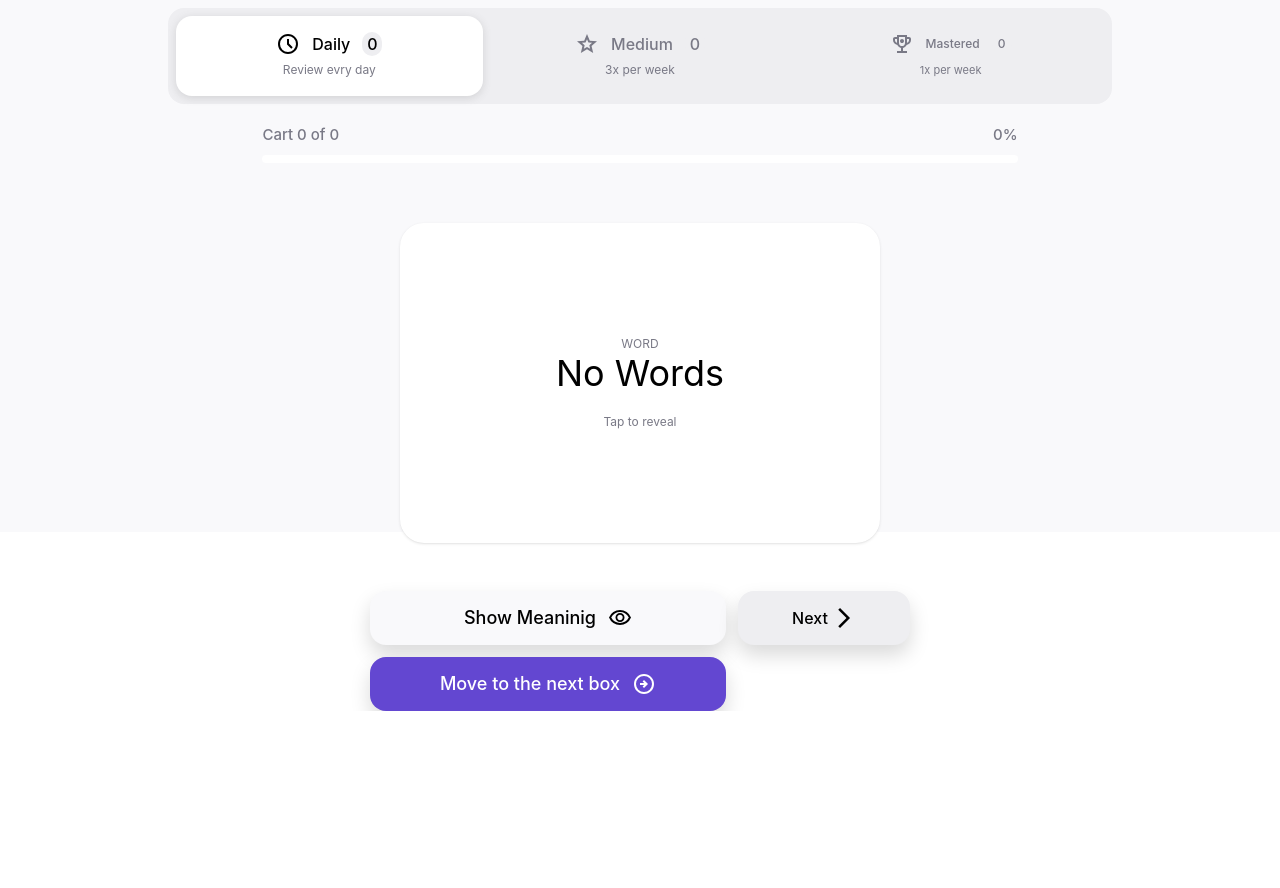
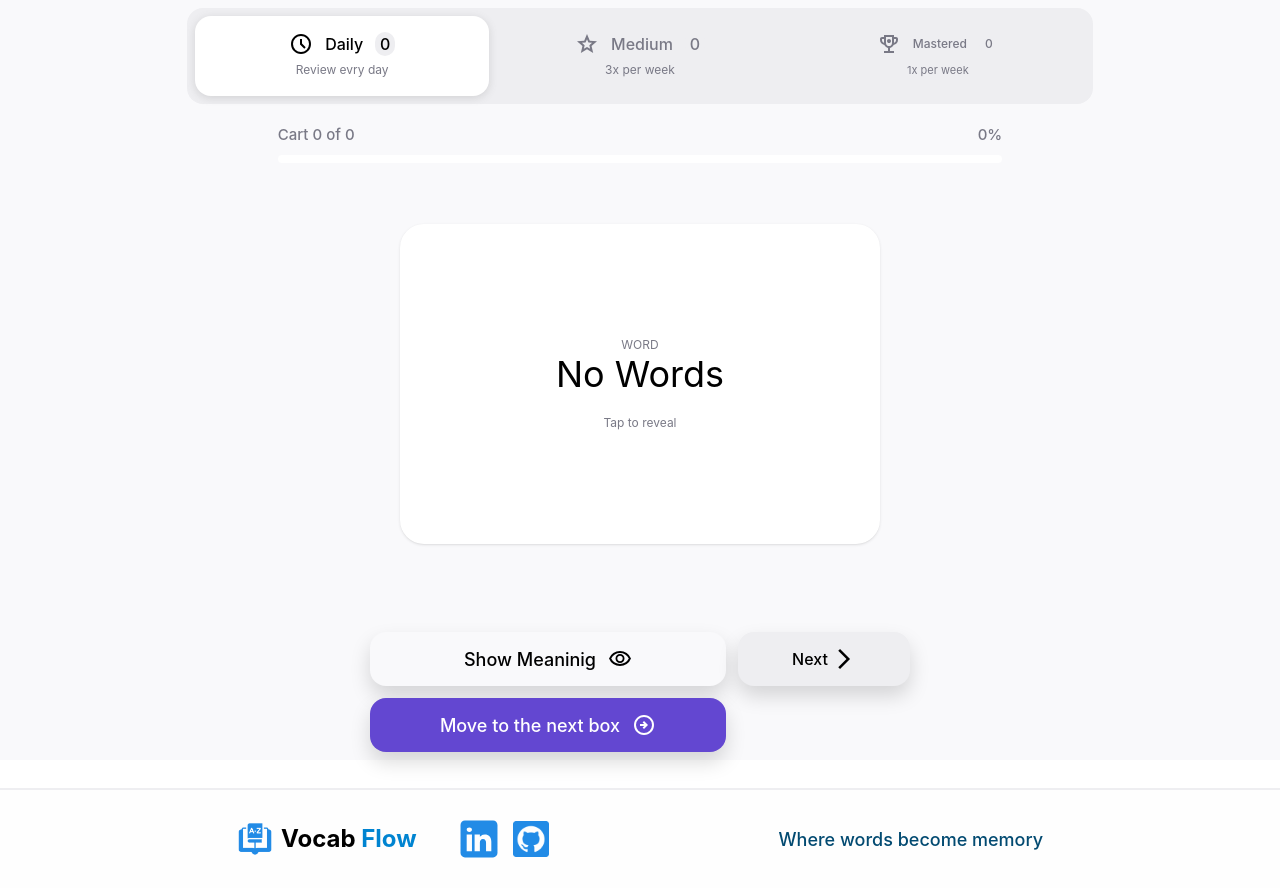
Before and after one commit to zuhoor12/FlashFlow, a website built with Vite: page index.html in a window 1280 px wide. Shown: the part 400-1288 px from the top of the page. Before the commit the page ends 1111 px from the top, so only its background shows below. Built offline with nearby package versions, Linux system fonts and the light colour scheme.

Commit message:
add footer section

```diff
--- a/index.html
+++ b/index.html
@@ -2,14 +2,14 @@
 <html lang="en">
   <head>
     <meta charset="UTF-8" />
-    <link rel="icon" type="image/svg+xml" href="/favicon.svg" />
+    <link rel="icon" type="image/svg+xml" href="/favicon.png" />
     <meta name="viewport" content="width=device-width, initial-scale=1.0" />
     <link rel="stylesheet" href="/src/style.css">
-    <title>flashcartv1</title>
+    <title>Flash Card</title>
   </head>
-  <body class="w-full h-full">
+  <body class="min-h-screen flex flex-col">
 
-    <main class=" h-full bg-[#F9F9FB] ">
+    <main class=" flex-1  bg-[#F9F9FB] ">
 
       <div class = "   flex items-start justify-center">
 
@@ -39,8 +39,8 @@
       </div>
 
 
-      <div class="max-w-300 m-auto mt-10 " >
-          <div class=" grid  grid-cols-2  gap-2 items-center md:grid-cols-4 lg:w-[80%] m-auto">
+      <div class="max-w-300 w-[90%] m-auto mt-10 flex flex-col " >
+          <div class=" grid  grid-cols-2  w-full gap-2 items-center md:grid-cols-4 m-auto">
             <div class=" progressCart bg-[#eeeef1]">
               <img src="/TotalWordIcon.svg" alt="" class="w-8">
               <span id="totalWord" class="font-bold text-3xl"></span>
@@ -89,7 +89,7 @@
                 <span class="md:text-[11px] text-[8px] font-sans">1x per week</span>
               </div>
             </div>
-            <div class="w-full h-100 mt-5 flex flex-col " id="CartBox">
+            <div class="w-full h-full mt-5 flex flex-col " id="CartBox">
               <div class=" w-[80%] h-10 m-auto  ">
                 <!-- Title Progress Strt -->
                 <div class="flex items-center justify-between text-[15px] text-[#797986] font-medium">
@@ -123,7 +123,7 @@
                   </div>
                 </div>
               <!-- End Cart -->
-              <div class="w-[80%] h-100  m-auto mt-10 md:max-w-150">
+              <div class="w-[80%] h-auto  m-auto  md:max-w-150">
                 <div class="w-[90%] h-30  m-auto grid grid-cols-3 gap-3 mt-2">
                   <button id="showMeaning" class="flex items-center transition-all duration-400  justify-center  col-span-2  gap-1 md:gap-3 md:font-medium text-[12px] md:text-[18px] bg-[#f9f9fb] rounded-2xl  shadow-[0px_10px_20px_0px_rgba(0,0,0,0.15)] hover:bg-[#DF497B] hover:text-white ">
 
@@ -144,6 +144,9 @@
                   </button>
                 </div>
               </div>
+
+
+
             </div>
           </div>
 
@@ -151,9 +154,29 @@
 
     </main>
 
+    <footer class="w-full  h-25 border-t-2 bg-[#fefefe] border-[#EEEEF1] mt-7 flex items-center justify-center">
+      <div class="w-[80%]  flex flex-col md:flex-row gap-3 md:justify-around items-center  justify-between">
+
+        <div class=" flex items-center md:justify-center md:gap-10   gap-3 justify-evenly">
+          <div class="flex items-center gap-2">
+            <img src="/favicon.png" alt="" class="md:w-9 w-6">
+            <span class="font-bold text-[14px] md:text-2xl">Vocab <sapn class="text-sky-600">Flow</sapn></span>
+          </div>
+          <div class="flex gap-3 items-center cursor-pointer" >
+            <a  href="https://www.linkedin.com/in/ali-zuhoor-bayat-814304218/" rel="" target="_blank" class="hover:text-[#6347D1] transition"><img class="md:w-11 w-8" src="/linkedin.svg" alt="linkedin"></a>
+            <a href="https://github.com/zuhoor12"  target="_blank" class="hover:text-[#6347D1] transition"><img class="md:w-9  w-7" src="/github.png" alt="github"></a>
+
+          </div>
+        </div>
+        <span class="text-[12px] text-sky-900 font-medium md:text-[18px] ">
+          Where words become memory
+        </span>
+      </div>
+    </footer>
+
     <!-- prompt box Start  -->
     <div id="overlay" class="bg-[rgba(0,0,0,0.6)] hidden  w-full h-full fixed top-0 left-0 z-100 "></div>
-      <div id="promptBox" class="w-90 md:w-120 h-100 hidden rounded-2xl  bg-white z-200  fixed left-[50%] top-[50%] transform -translate-x-1/2 -translate-y-1/2">
+      <div id="promptBox" class="w-90 md:w-120 h-96 hidden rounded-2xl  bg-white z-200  fixed left-[50%] top-[50%] transform -translate-x-1/2 -translate-y-1/2">
         <div class="w-[90%] h-full flex  m-auto items-center  justify-center  flex-col gap-4">
             <div  class="flex w-full justify-between font-bold mt-13 text-[18px]" >
               Add New Word
```
Also changed, not shown: public/favicon.png (added), public/favicon.svg (deleted), public/github.png (added), public/linkedin.svg (added).
